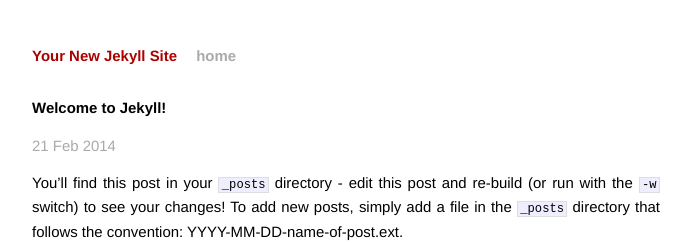
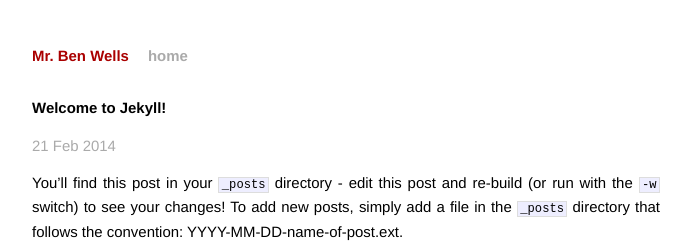
Before and after one commit to benwells/benwells.github.io, a Jekyll site: the page built from _posts/2014-02-21-welcome-to-jekyll.markdown, in a window 1280 px wide. Shown: the top 243 px of the page, without its empty margins (294-985 px from the left). Built offline with Jekyll 4.4.1, drawn with Linux system fonts in a browser that asks for light colours; Markdown is read by kramdown in place of the engine named in the settings.

Commit message:
changed name in config.yml

```diff
--- a/_config.yml
+++ b/_config.yml
@@ -1,3 +1,3 @@
-name: Your New Jekyll Site
+name: Mr. Ben Wells
 markdown: redcarpet
 pygments: true
```
